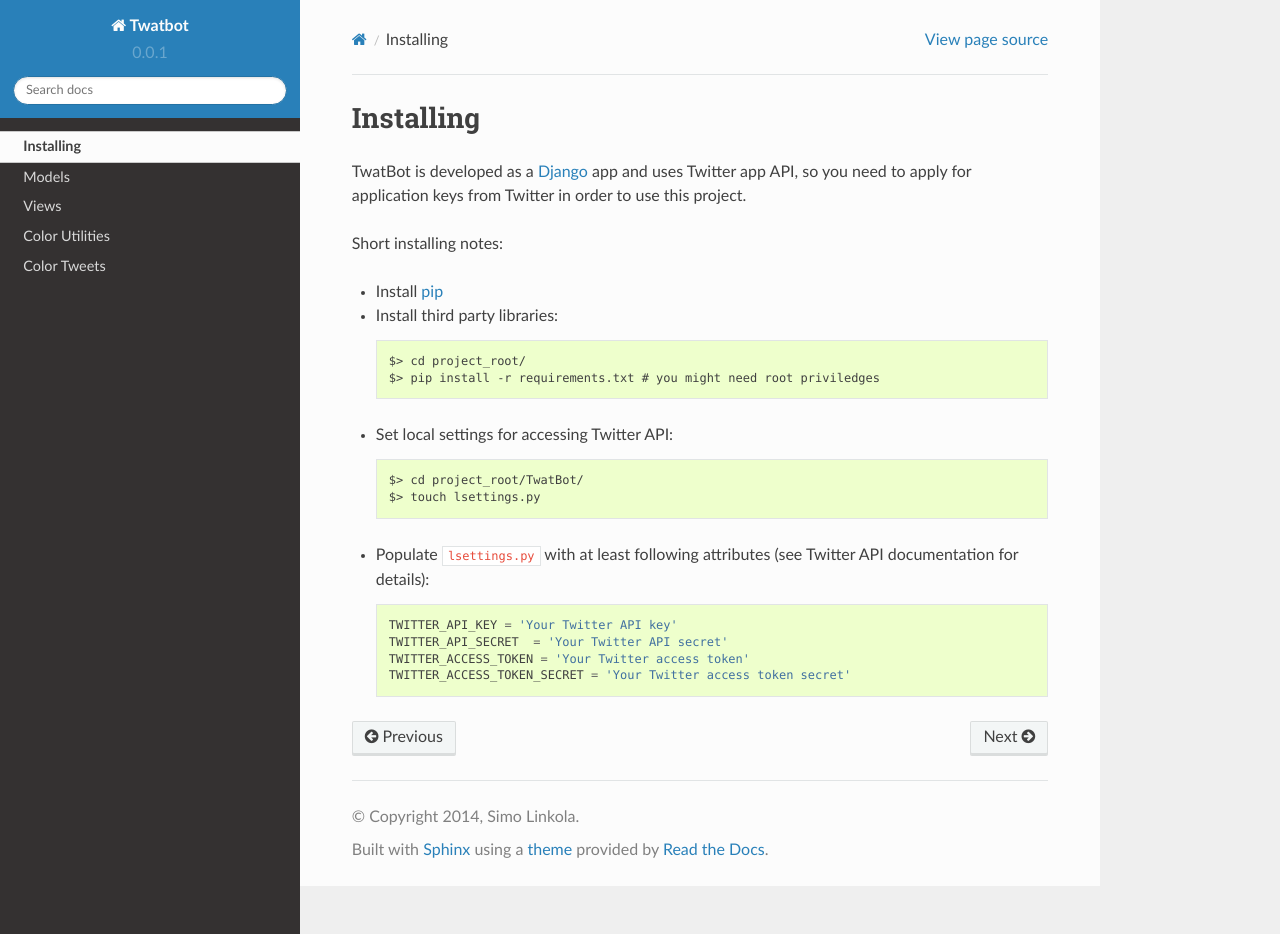
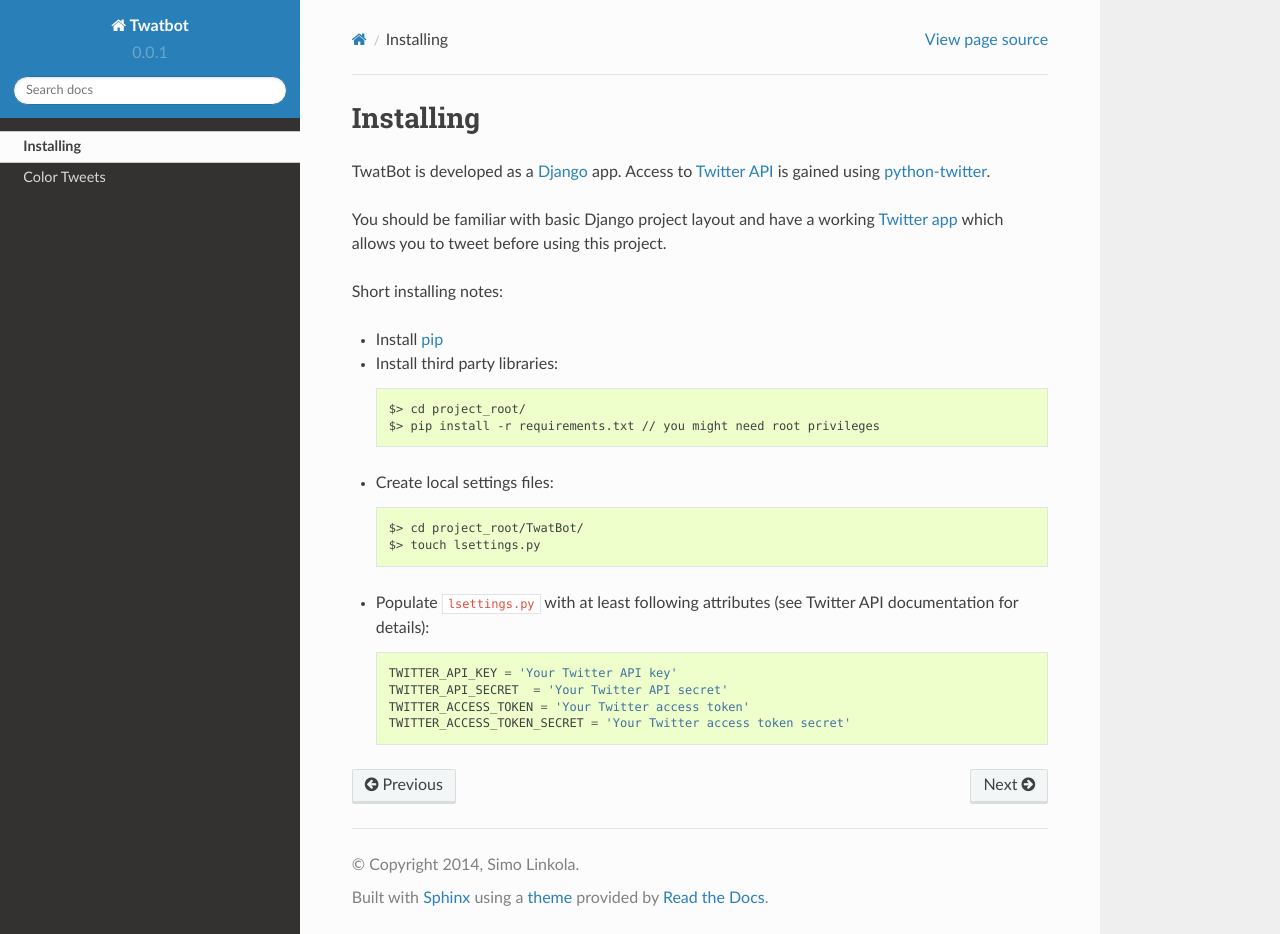
Before and after one commit to assamite/TwatBot, a Sphinx documentation site: the page built from docs/source/install.rst, in a window 1280 px wide and 934 px high. Built offline with Sphinx 7.4.7 and the Read the Docs theme 2.0.0, drawn with Linux system fonts in a browser that asks for light colours.

Commit message:
Changed documentation structure so that it behaves nicely.

```diff
--- a/docs/source/index.rst
+++ b/docs/source/index.rst
@@ -17,11 +17,11 @@
 Contents:
 
 .. toctree::
-	:maxdepth: 2
+	:maxdepth: 3
+	:includehidden:
 
 	install
-	color_tweets
-
+	color_tweets/index
 
 Indices and tables
 ==================
--- a/docs/source/install.rst
+++ b/docs/source/install.rst
@@ -1,9 +1,13 @@
 Installing
 ==========
 
-TwatBot is developed as a `Django <https://djangoproject.com/>`_ app and uses
-Twitter app API, so you need to apply for application keys from Twitter in
-order to use this project.
+TwatBot is developed as a `Django <https://djangoproject.com/>`_ app. Access to
+`Twitter API <https://dev.twitter.com/overview/documentation>`_ is gained using
+`python-twitter <https://pypi.python.org/pypi/python-twitter/2.0>`_.
+
+You should be familiar with basic Django project layout and have a working
+`Twitter app <https://apps.twitter.com/>`_ which allows you to tweet before
+using this project.
 
 Short installing notes:
 
@@ -11,9 +15,9 @@
 * Install third party libraries::
 
 	$> cd project_root/
-	$> pip install -r requirements.txt # you might need root priviledges
+	$> pip install -r requirements.txt // you might need root privileges
 
-* Set local settings for accessing Twitter API::
+* Create local settings files::
 
 	$> cd project_root/TwatBot/
 	$> touch lsettings.py
--- a/requirements.txt
+++ b/requirements.txt
@@ -2,3 +2,4 @@
 scikit-image==0.9.3
 Sphinx==1.2.3
 sphinx_rtd_theme>=0.1.6
+python-twitter==2.0
```
Also changed, not shown: docs/source/color_tweets.rst (deleted, +0 -16 lines), docs/source/color_tweets/index.rst (added, +22 -0 lines), docs/source/color_tweets/color_utils.rst (renamed from docs/source/color_utilities.rst), docs/source/color_tweets/models.rst (renamed from docs/source/color_tweets_models.rst), docs/source/color_tweets/views.rst (renamed from docs/source/color_tweets_views.rst), 1 other file.
